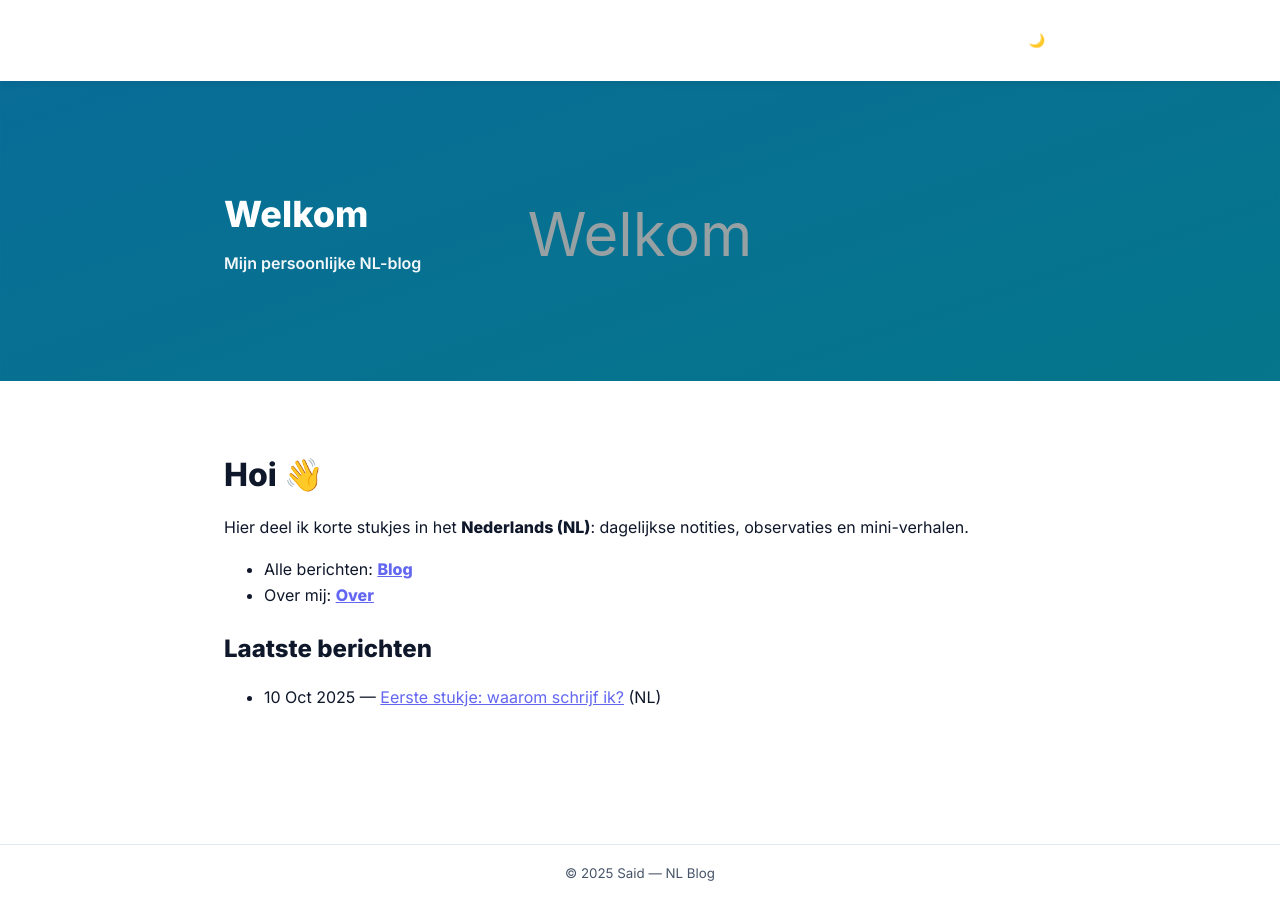
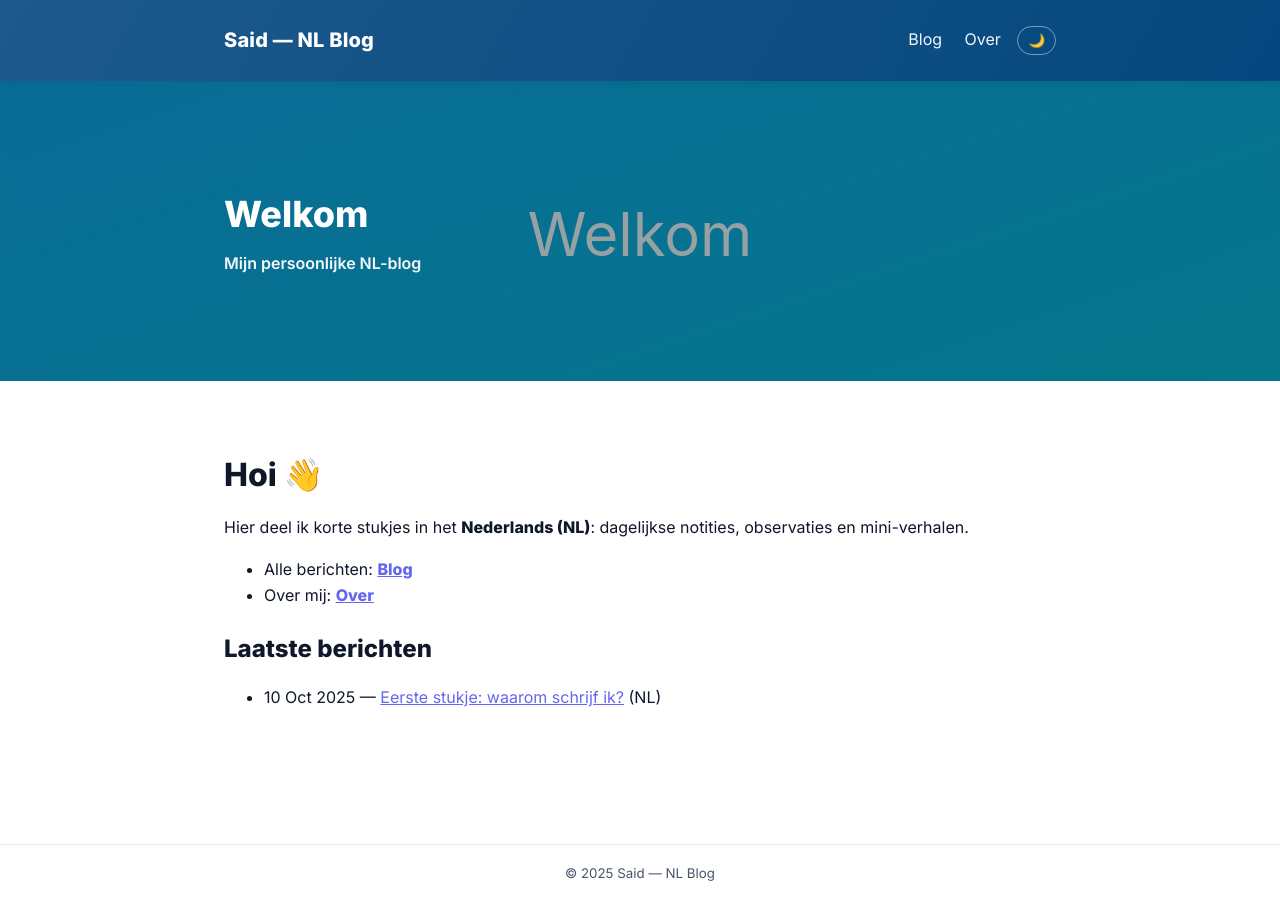
Before and after one commit to anatolischejongen/anatolischejongen, a Jekyll site: the page built from index.md, in a window 1280 px wide. Built offline with Jekyll 4.4.1, drawn with Linux system fonts in a browser that asks for light colours.

Commit message:
Update custom.css

```diff
--- a/assets/css/custom.css
+++ b/assets/css/custom.css
@@ -10,14 +10,14 @@
   /* LIGHT palet (açık tema) – indigo ağırlıklı */
   --l-bg:#ffffff;  --l-text:#0f172a; --l-muted:#475569; --l-card:#ffffff; --l-border:#e2e8f0;
   --l-accent:#6366f1;  --l-link: var(--l-accent);
-  --l-header-1:#2a4f73;  /* +15% daha açık */
-  --l-header-2:##04477e;  /* gönderdiğin ton */
+  --l-header-1:#1d598b;  /* +15% daha açık */
+  --l-header-2:#04477e;  /* gönderdiğin ton */
 
   /* DARK palet (koyu tema) */
   --d-bg:#0b1020; --d-text:#e6edf3; --d-muted:#9aa4b2; --d-card:#121a2b; --d-border:#2b3240;
   --d-accent:#a78bfa;  --d-link: var(--d-accent);
-  --d-header-1:#1b324a;  /* dark’ta biraz koyula */
-  --d-header-2:#13283e;
+  --d-header-1:#1d598b;  /* dark’ta biraz koyula */
+  --d-header-2:#04477e;
 
   /* Aktif (varsayılan LIGHT; JS/CSS bunu değiştirir) */
   --bg: var(--l-bg); --text: var(--l-text); --muted: var(--l-muted); --card: var(--l-card);
```
